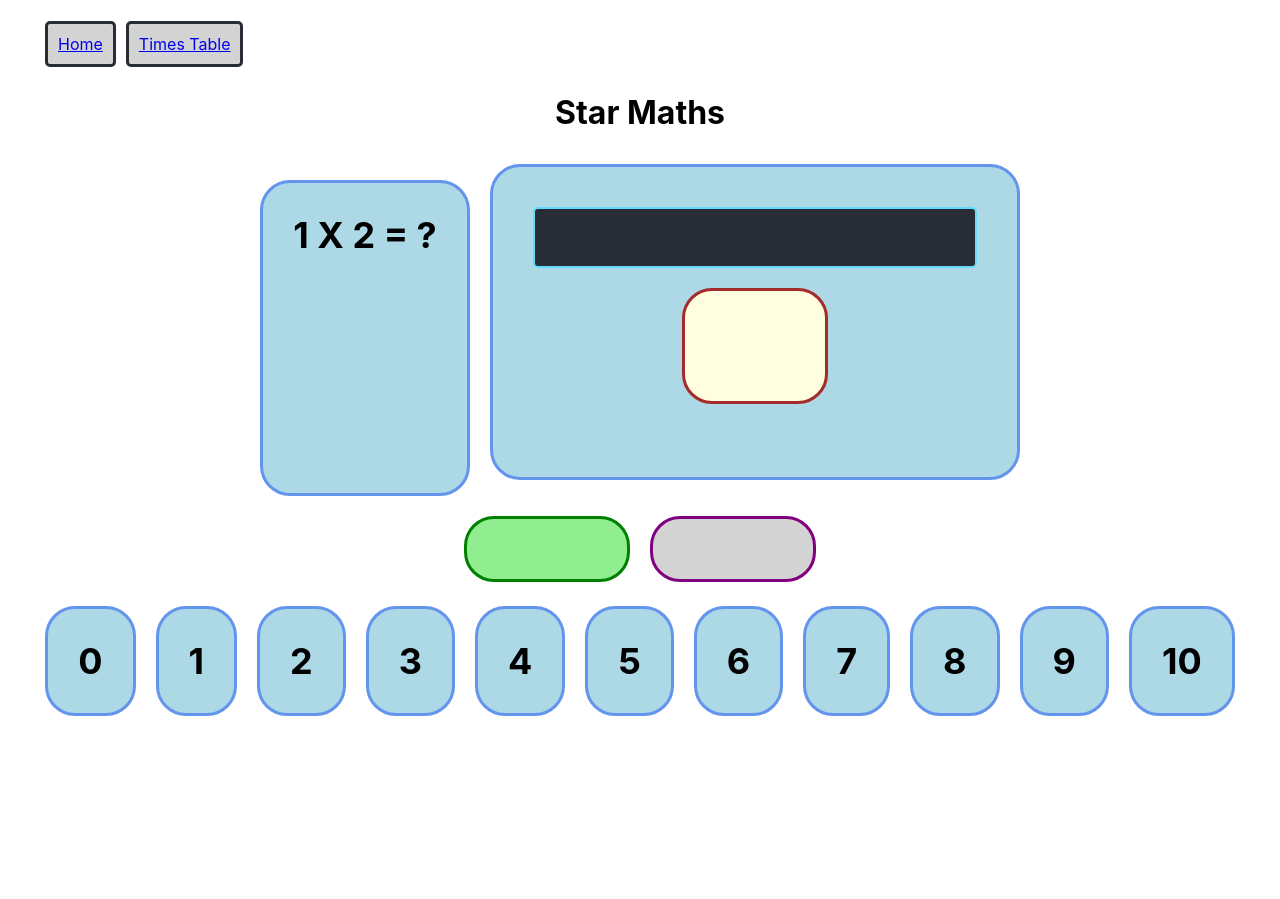
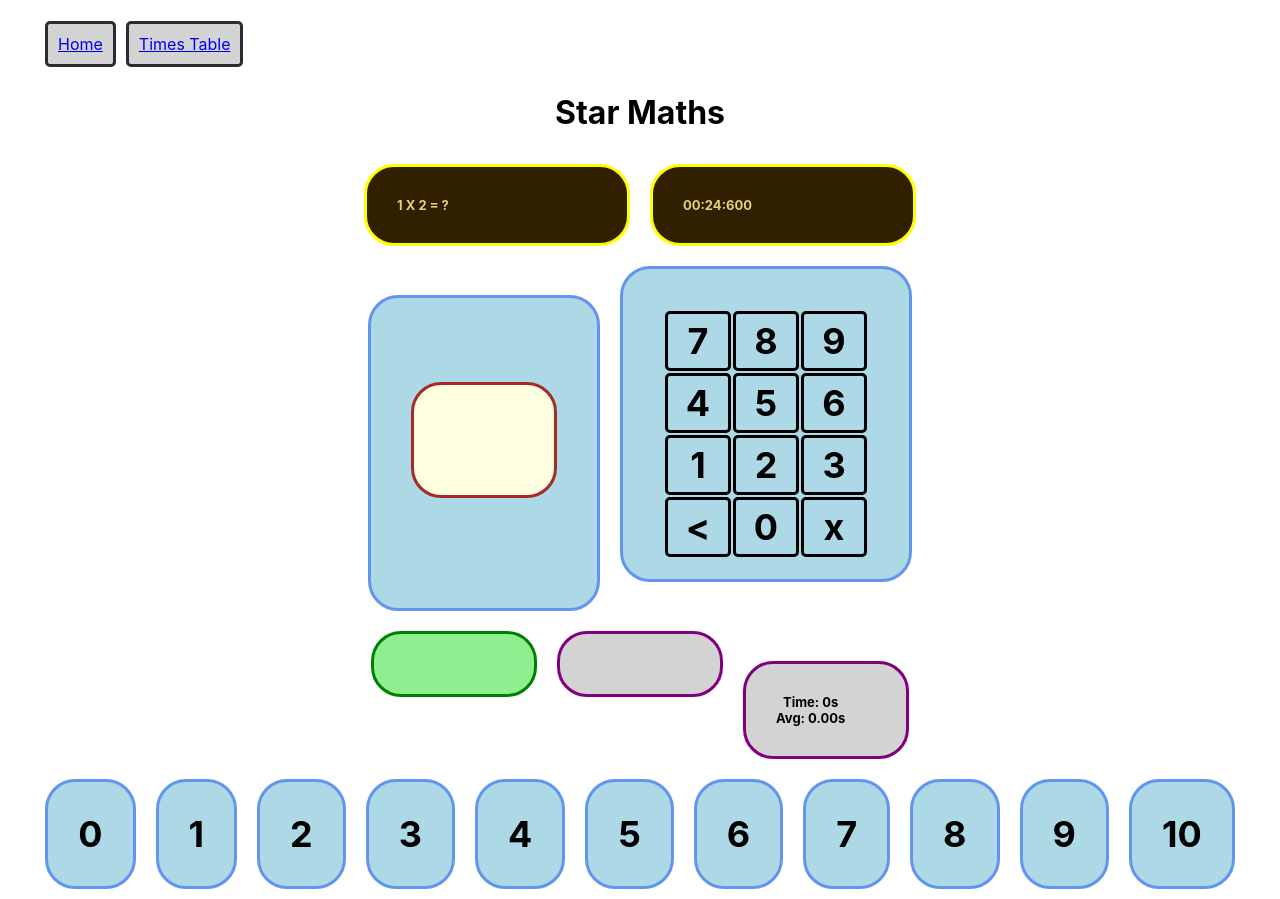
Before and after one commit to gogbuehi/star-words-v2, a React (Create React App) app: page /timestable in a window 1280 px wide. Before the commit the page ends 800 px from the top, so only its background shows below. Built offline with nearby package versions, Linux system fonts and the light colour scheme.

Commit message:
Adding a timer to keep track of average time to answer

```diff
--- a/src/app-main/PracticeMaths.tsx
+++ b/src/app-main/PracticeMaths.tsx
@@ -1,7 +1,9 @@
-import {CenterContent, TextBox, WordBox} from "./TrickyWords";
+import {CenterContent, WordBox} from "./TrickyWords";
 import {useState} from "react";
 import TypingInput from "./components/TypingInput";
 import styled from "styled-components";
+import {NumPad} from "./components/NumPad";
+import {Timer} from "./components/Timer";
 const checkAnswer = (submittedAnswer: string, correctAnswer: number): boolean => {
   const numericAnswer = parseInt(submittedAnswer);
   // Validate as a number
@@ -20,6 +22,11 @@ const PracticeMaths = () => {
 
   const [attemptedCount, setAttemptedCount] = useState(0);
   const [rightCount, setRightCount] = useState(0);
+  const [timeLeft, setTimeLeft] = useState(30);
+  const [problemNumber, setProblemNumber] = useState(1);
+  const [endTime, setEndTime] = useState(0);
+  const [avgTime, setAvgTime] = useState(0);
+  const [lastTime, setLastTime] = useState(0);
   // const [averageTime, setAverageTime] = useState(-1);
 
   const setProblem = (actualFixedNumber: number, sequenceNumber: number) =>  () => {
@@ -40,10 +47,19 @@ const PracticeMaths = () => {
     setSecondNumber(actual2ndNumber);
     setTextToMatch(`${actual1stNumber * actual2ndNumber}`);
     setAnswerText('');
+    setTimeLeft(30);
+    setProblemNumber(problemNumber+1);
   }
   return <CenterContent>
     <CenterContent>
-      <TopNumberBox>{firstNumber} X {secondNumber} = ?</TopNumberBox>
+      <CenterContent>
+        <StatsBox>{firstNumber} X {secondNumber} = ?</StatsBox>
+        <StatsBox><Timer
+          timeInSeconds={timeLeft}
+          problemNumber={problemNumber}
+          storeEndTime={(endTime) => {setEndTime(endTime)}}
+        /></StatsBox>
+      </CenterContent>
       <TopNumberBox>
         <TypingInput
         borderColor={isCorrect ? 'green' : 'red'}
@@ -53,7 +69,8 @@ const PracticeMaths = () => {
           setAnswerText(value);
           setAttemptedCount(attemptedCount+1);
           if (checkAnswer(value, (firstNumber * secondNumber))) {
-            console.log("CORRECT");
+            console.log("CORRECT", endTime - (new Date().getTime()));
+
             setIsCorrect(true);
             setRightCount(rightCount +1);
             setTimeout(setProblem(fixedNumber, sequenceNumber), 1000);
@@ -63,14 +80,54 @@ const PracticeMaths = () => {
           }
         }
         }
-      /></TopNumberBox>
+      />
+      </TopNumberBox>
+      <TopNumberBox>
+        <NumPad
+          pressCallback={(a:string) => {
+            switch(a) {
+              case '-':
+                if (answerText.length > 0) {
+                  setAnswerText(answerText.substring(0, answerText.length-1));
+                }
+                break;
+              case '':
+                // submit answer
+                setAttemptedCount(attemptedCount+1);
+                if (checkAnswer(answerText, (firstNumber * secondNumber))) {
+                  const timeToSolve = timeLeft - Math.floor((endTime - (new Date().getTime()))/1000);
+                  setLastTime(timeToSolve);
+                  if (attemptedCount === 0) {
+                    setAvgTime(timeToSolve);
+                  } else {
+                    const updatedAvgTime = ((attemptedCount) * avgTime + timeToSolve)/(attemptedCount+1);
+                    setAvgTime(updatedAvgTime);
+
+                  }
+                  console.log("CORRECT", avgTime, timeToSolve);
+                  setIsCorrect(true);
+                  setRightCount(rightCount +1);
+                  setTimeout(setProblem(fixedNumber, sequenceNumber), 1000);
+                } else {
+                  console.log("INCORRECT");
+                  setIsCorrect(false);
+                }
+                break;
+              default:
+                setAnswerText(answerText + a);
+            }
+
+          }
+          }
+        />
+      </TopNumberBox>
     </CenterContent>
     <CenterContent>
       <RightStatsBox>
         {starDisplay(rightCount)}
       </RightStatsBox>
       <AttemptedStatsBox>{starDisplay(attemptedCount)}</AttemptedStatsBox>
-      {/*<StatsBox>Average Time to Answer: </StatsBox>*/}
+      <AttemptedStatsBox>Time: {lastTime}s<br />Avg: {(avgTime).toFixed(2)}s</AttemptedStatsBox>
     </CenterContent>
     <CenterContent>
       {[0, 1, 2, 3, 4, 5, 6, 7, 8, 9, 10].map((num, index) => {
--- /dev/null
+++ b/src/app-main/components/NumPad.tsx
@@ -0,0 +1,47 @@
+import styled from "styled-components";
+type CallbackFunction = (a: string) => void;
+type NumPadProps = {
+  pressCallback: CallbackFunction;
+}
+export const NumPad = (propsRecieved: NumPadProps) => {
+  const {pressCallback} = propsRecieved;
+  const clickMethod = (num: string) => () => {
+    pressCallback(num);
+  }
+  return (<NumTable>
+    <tr>
+      <NumCell onClick={clickMethod('7')}>7</NumCell>
+      <NumCell onClick={clickMethod('8')}>8</NumCell>
+      <NumCell onClick={clickMethod('9')}>9</NumCell>
+    </tr>
+    <tr>
+      <NumCell onClick={clickMethod('4')}>4</NumCell>
+      <NumCell onClick={clickMethod('5')}>5</NumCell>
+      <NumCell onClick={clickMethod('6')}>6</NumCell>
+    </tr>
+    <tr>
+      <NumCell onClick={clickMethod('1')}>1</NumCell>
+      <NumCell onClick={clickMethod('2')}>2</NumCell>
+      <NumCell onClick={clickMethod('3')}>3</NumCell>
+    </tr>
+    <tr>
+      <NumCell onClick={clickMethod('-')}>&lt;</NumCell>
+      <NumCell onClick={clickMethod('0')}>0</NumCell>
+      <NumCell onClick={clickMethod('')}>x</NumCell>
+    </tr>
+  </NumTable>)
+};
+
+const NumTable = styled.table`
+  margin:10px;
+
+`
+const NumCell = styled.td`
+  width: 50px;
+  padding: 5px;
+  background-color: lightblue;
+  color: black;
+  border: solid 3px;
+  border-radius: 5px;
+  margin: 10px;
+`;
--- /dev/null
+++ b/src/app-main/components/Timer.tsx
@@ -0,0 +1,66 @@
+import {CenterContent} from "../TrickyWords";
+import {useEffect, useState} from "react";
+
+type TimerProps = {
+  timeInSeconds: number;
+  problemNumber: number;
+  storeEndTime: (timeLeft: number) => void
+}
+export const Timer = (propsReceived: TimerProps) => {
+  const {timeInSeconds, problemNumber, storeEndTime} = propsReceived;
+  const [timeLeft, setTimeLeft] = useState(timeInSeconds*1000);
+  const [endTime, setEndTime] = useState((new Date().getTime()) + timeInSeconds*1000);
+  const [timerProblem, setTimerProblem] = useState(0);
+  const keepTimeMethod = (timeLeft: number) => {
+    const localTimeLeft = endTime - new Date().getTime();
+    if (localTimeLeft > 0) {
+      setTimeLeft(localTimeLeft);
+    }
+    else {
+      if (timeLeft !== 0) {
+        setTimeLeft(0);
+      }
+
+    }
+  }
+  useEffect(() => {
+    if (timerProblem !== problemNumber) {
+      setTimeLeft(timeInSeconds*1000);
+      setTimerProblem(problemNumber);
+      setEndTime((new Date().getTime() + timeInSeconds*1000));
+      storeEndTime((new Date().getTime() + timeInSeconds*1000));
+      return ;
+    }
+    if (timeLeft === 0) {
+      return;
+    }
+    const interval = setInterval(() => keepTimeMethod(timeLeft), 100);
+    return () => clearInterval(interval);
+  }, [timeLeft, problemNumber, timeInSeconds, storeEndTime, timerProblem]);
+  return (<CenterContent>
+    {formatTimeLeft(timeLeft)}
+  </CenterContent>)
+};
+
+const formatTimeLeft = (timeLeft: number): string => {
+  const ms = timeLeft % 1000;
+  const secs = Math.floor(timeLeft/1000) % 60;
+  const mins = Math.floor(timeLeft/60000);
+
+  const msString = leadingZero(ms, 3);
+  const secsString = leadingZero(secs);
+  const minsString = leadingZero(mins);
+
+  return `${minsString}:${secsString}:${msString}`;
+};
+
+const leadingZero = (num: number, digits = 2): string => {
+  let stringResult = `${num}`;
+  for(let i = 1; i < digits + 1; i++) {
+    const moduloNum = Math.pow(10, i);
+    if (num === (num%moduloNum) && stringResult.length < digits) {
+      stringResult = `0${stringResult}`;
+    }
+  }
+  return stringResult
+}
--- a/src/app-main/components/TypingInput.tsx
+++ b/src/app-main/components/TypingInput.tsx
@@ -99,5 +99,6 @@ const EInput = styled.input`
   color: aliceblue;
   font-size: 24pt;
   background-color: #282c34;
-  display: inline-flex;
+  //display: inline-flex;
+  display: none;
 `;
```
